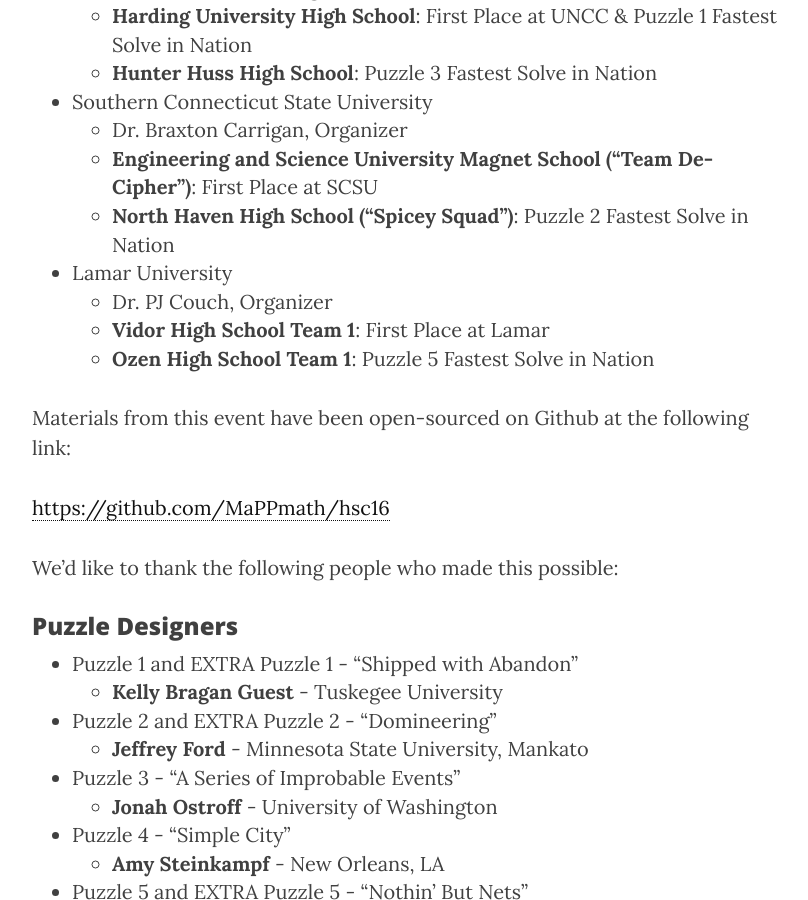
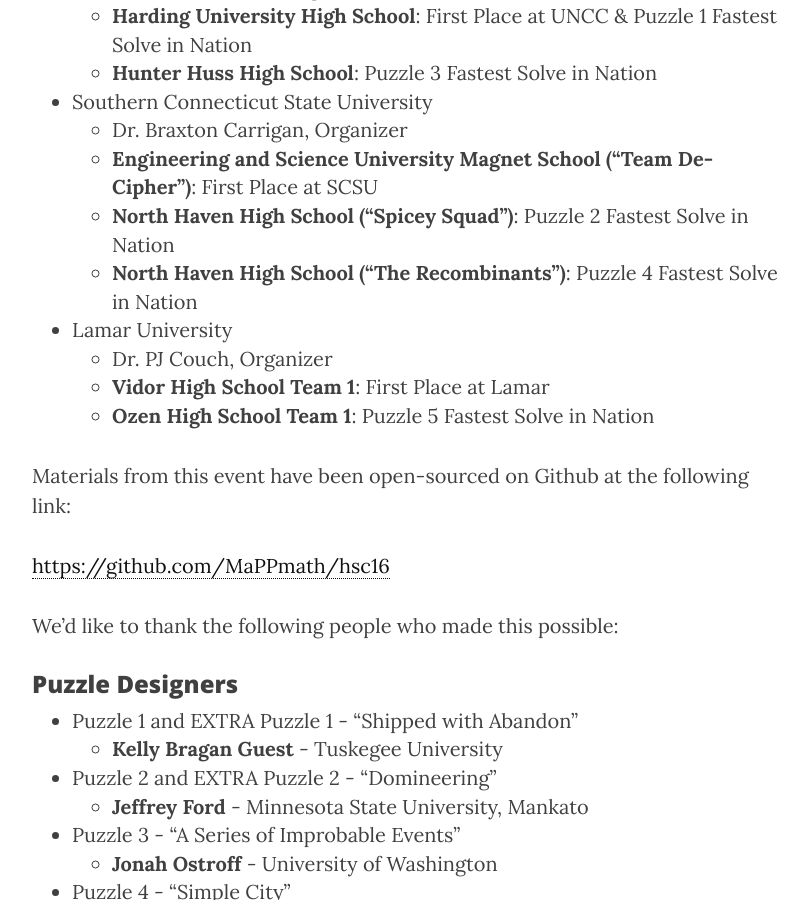
Before and after one commit to MaPPmath/mappmath.github.io, a Jekyll site: the page built from pages/hsc/hsc16.md, in a window 1280 px wide and 900 px high, scrolled down 826 px. Shown: the whole window, without its empty margins (233-1041 px from the left). Built offline with Jekyll 4.4.1, drawn with Linux system fonts in a browser that asks for light colours; nearby versions of some CDN libraries.

Commit message:
add puzzle 4

```diff
--- a/pages/hsc/hsc16.md
+++ b/pages/hsc/hsc16.md
@@ -21,6 +21,8 @@
       First Place at SCSU
     * **North Haven High School ("Spicey Squad")**:
       Puzzle 2 Fastest Solve in Nation
+    * **North Haven High School ("The Recombinants")**:
+      Puzzle 4 Fastest Solve in Nation
 * Lamar University
     * Dr. PJ Couch, Organizer
     * **Vidor High School Team 1**:
```
Also changed, not shown: _posts/2016-05-27-hsc16-wrapup.md (+2 -0 lines).
